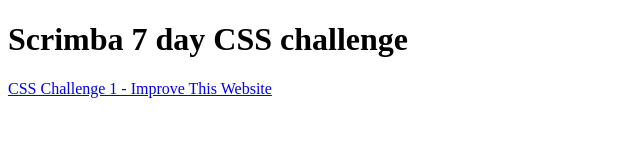
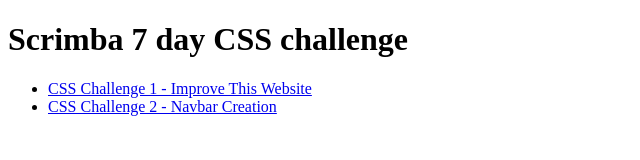
Before and after one commit to abuna1985/scrimba-7-day-css-challenge, a plain HTML site: page index.html in a window 1280 px wide. Shown: the whole page, without its empty margins (0-640 px from the left). Drawn offline with Linux system fonts and the light colour scheme.

Commit message:
reformat links for main index.html and add day 2

```diff
--- a/index.html
+++ b/index.html
@@ -7,6 +7,11 @@
   </head>
   <body>
     <h1>Scrimba 7 day CSS challenge</h1>
-    <a href="day-01/index.html">CSS Challenge 1 - Improve This Website</a>
+    <ul>
+      <li>
+        <a href="day-01/index.html">CSS Challenge 1 - Improve This Website</a>
+      </li>
+      <li><a href="day-02/index.html">CSS Challenge 2 - Navbar Creation</a></li>
+    </ul>
   </body>
 </html>
```
